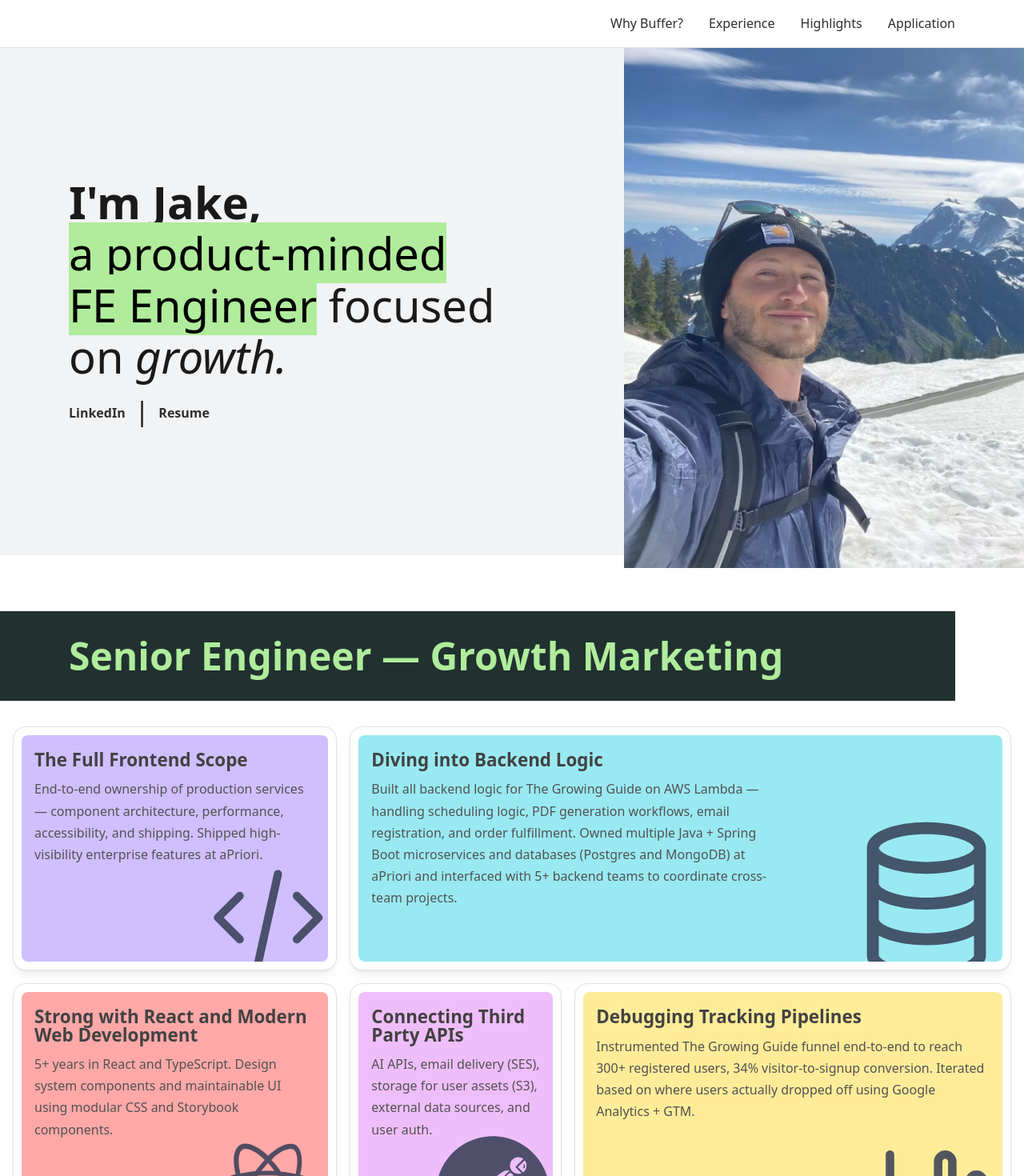
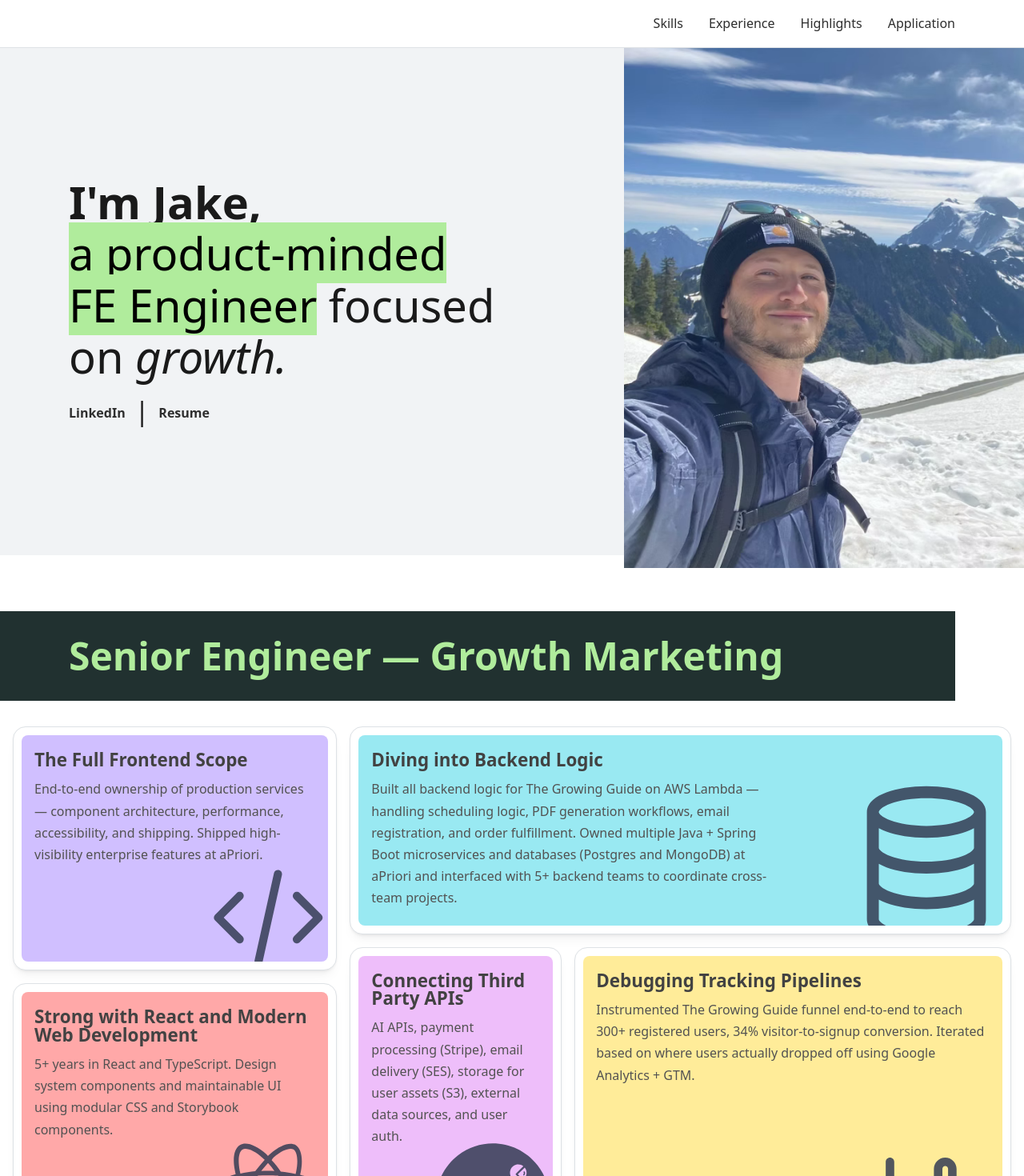
Before and after one commit to jakesolomon/jakewantstoworkatbuffer, a React (Vite) app: page / in a window 1280 px wide. Shown: the top 1470 px of the page at 80% size. Built offline with nearby package versions, Linux system fonts and the light colour scheme.

Commit message:
Fixed nav links and added smooth scroll with useScrollIntoView

```diff
--- a/src/App.tsx
+++ b/src/App.tsx
@@ -10,8 +10,11 @@ import {
   Box,
   Stack,
   Image,
-  useMantineTheme, Flex, Center,
+  Flex,
+  Center,
+  useMantineTheme,
 } from '@mantine/core';
+import { useScrollIntoView } from '@mantine/hooks';
 import { Carousel } from '@mantine/carousel';
 import '@mantine/carousel/styles.css';
 import Me from "./assets/me.png";
@@ -26,21 +29,34 @@ function App() {
 
   const theme = useMantineTheme();
 
+  const { scrollIntoView: scrollToSkills, targetRef: skillsRef } = useScrollIntoView<HTMLDivElement>({
+    offset: 40,
+  });
+  const { scrollIntoView: scrollToExperience, targetRef: experienceRef } = useScrollIntoView<HTMLDivElement>({
+    offset: 60,
+  });
+  const { scrollIntoView: scrollToHighlights, targetRef: highlightsRef } = useScrollIntoView<HTMLDivElement>({
+    offset: 60,
+  });
+  const { scrollIntoView: scrollToApplication, targetRef: applicationRef } = useScrollIntoView<HTMLDivElement>({
+    offset: 60,
+  });
+
   return (
     <AppShell header={{height: 60}}>
       <AppShell.Header>
         <Container size="lg" h="100%">
           <Group h="100%" justify="flex-end" gap="xl">
-            <Anchor href="#why-buffer" c="dark">
-              Why Buffer?
+            <Anchor href="#skills" c="dark" onClick={() => scrollToSkills()}>
+              Skills
             </Anchor>
-            <Anchor href="#experience" c="dark">
+            <Anchor href="#experience" c="dark" onClick={() => scrollToExperience()}>
               Experience
             </Anchor>
-            <Anchor href="#highlights" c="dark">
+            <Anchor href="#highlights" c="dark" onClick={() => scrollToHighlights()}>
               Highlights
             </Anchor>
-            <Anchor href="#application" c="dark">
+            <Anchor href="#application" c="dark" onClick={() => scrollToApplication()}>
               Application
             </Anchor>
           </Group>
@@ -104,7 +120,7 @@ function App() {
           </Container>
         </Box>
 
-        <Box h="70px"/>
+        <Box h="70px" id="skills" ref={skillsRef}/>
         <SectionHeader title="Senior Engineer — Growth Marketing"/>
 
         <JobDescriptionSection />
@@ -136,7 +152,7 @@ function App() {
         </Box>
 
         {/* Experience Section */}
-        <Box id="experience" bg="buffer-green.9" pt="100" pb="60">
+        <Box bg="buffer-green.9" pt="100" pb="60" id="experience" ref={experienceRef}>
           <Container size="xl">
             <Carousel
               controlsOffset="sm"
@@ -204,12 +220,12 @@ function App() {
         </Box>
 
         {/* Why Jake Section */}
-        <Box id="highlights" bg="white" py="xl">
+        <Box bg="white" py="xl" id="highlights" ref={highlightsRef}>
           <WhyJakeSection/>
         </Box>
 
         {/* Application Header */}
-        <Container size="lg" >
+        <Container size="lg" id="application" ref={applicationRef}>
           <Box py="xl" bg="buffer-green.9" w="50vw" style={{position: "absolute", left: 0, zIndex: -1}}>
             <Text size="5rem" c="buffer-green.2">
               {'\u200B'}
@@ -226,7 +242,7 @@ function App() {
         </Container>
 
         {/* Application Section */}
-        <Box id="application" bg="white" py="md">
+        <Box bg="white" py="md">
           <Container size="sm">
             <Stack gap="lg">
               <ApplicationQA />
--- a/src/JobDescriptionSection.tsx
+++ b/src/JobDescriptionSection.tsx
@@ -37,7 +37,7 @@ function JobDescriptionSection() {
       color: "grape.2",
       image: Postman,
       size: 5,
-      description: "AI APIs, email delivery (SES), storage for user assets (S3), external data sources, and user auth."
+      description: "AI APIs, payment processing (Stripe), email delivery (SES), storage for user assets (S3), external data sources, and user auth."
     },
     pipeline: {
       title: "Debugging Tracking Pipelines",
```
